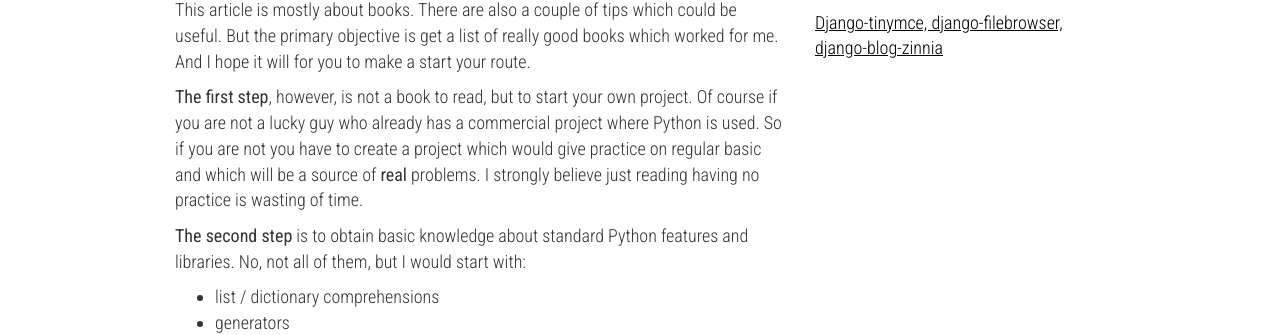
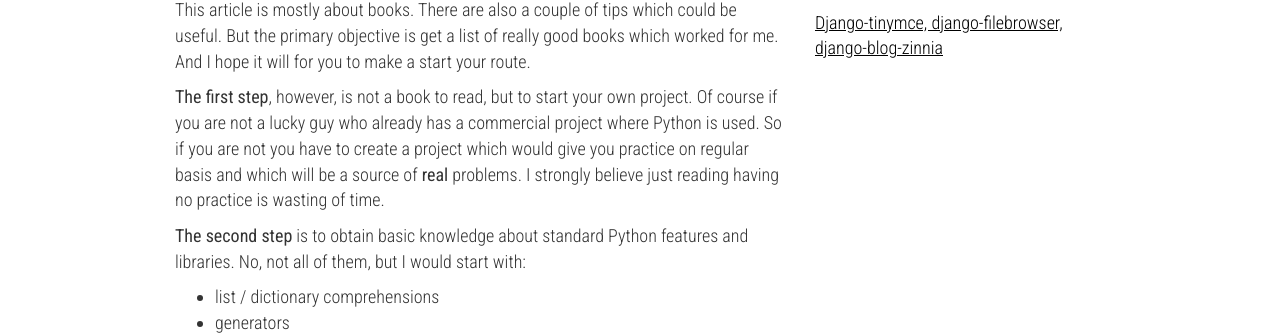
Before and after one commit to iutinvg/iutinvg.github.io, a Jekyll site: the page built from _posts/2016-04-02-mastering-django-the-steps.md, in a window 1280 px wide. Shown: the part 631-966 px from the top of the page. Built offline with Jekyll 4.4.1, drawn with Linux system fonts in a browser that asks for light colours; nearby versions of some CDN libraries; comment, search, counter and statistics services are not loaded.

Commit message:
python books, initial 2

```diff
--- a/_posts/2016-04-02-mastering-django-the-steps.md
+++ b/_posts/2016-04-02-mastering-django-the-steps.md
@@ -17,8 +17,8 @@ for me. And I hope it will for you to make a start your route.
 
 **The first step**, however, is not a book to read, but to start your own project.
 Of course if you are not a lucky guy who already has a commercial project where
-Python is used. So if you are not you have to create a project which would give
-practice on regular basic and which will be a source of **real** problems.
+Python is used. So if you are not you have to create a project which would give you
+practice on regular basis and which will be a source of **real** problems.
 I strongly believe just reading having no practice is wasting of time.
 
 **The second step** is to obtain basic knowledge about standard Python features and
```
